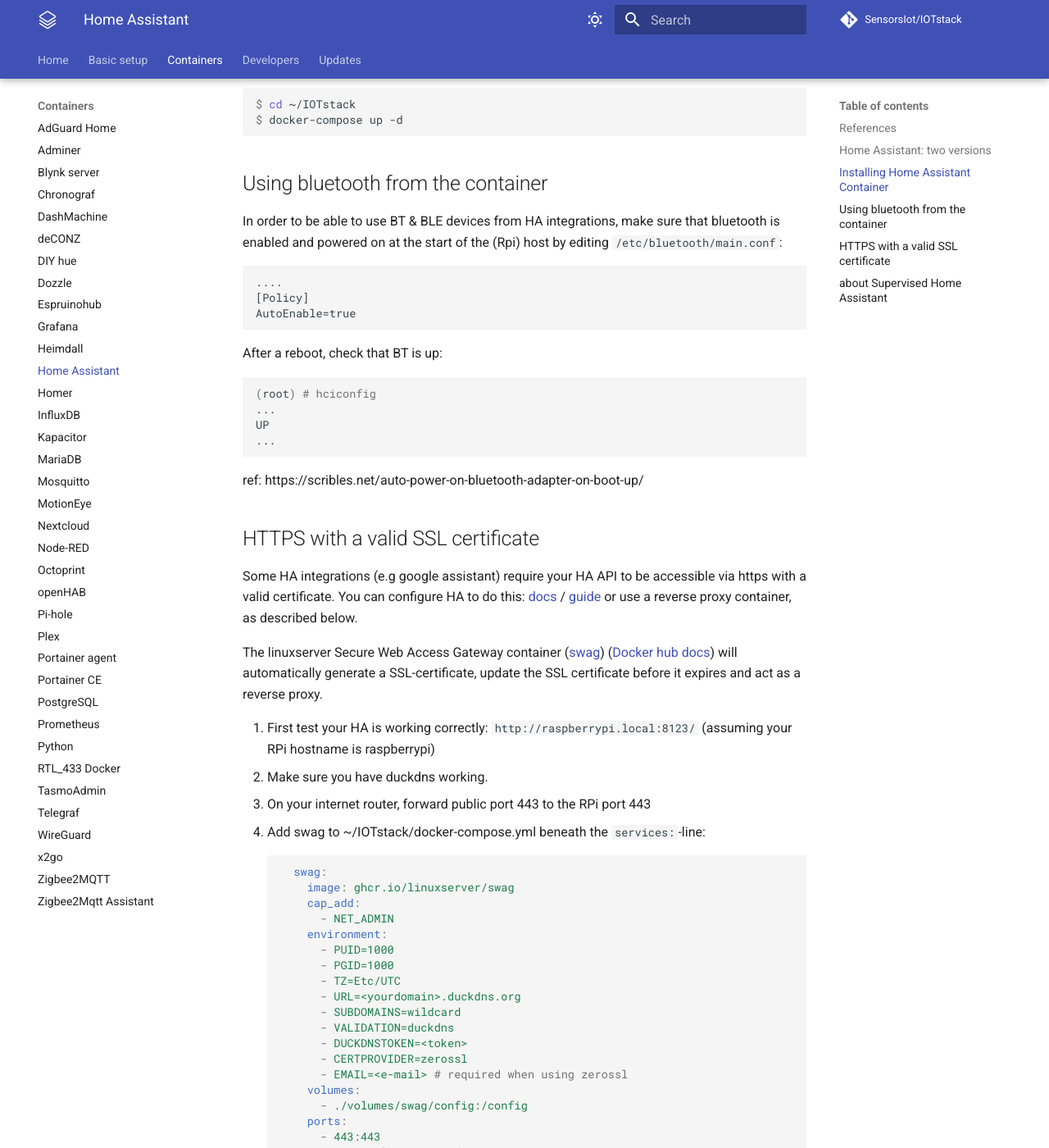
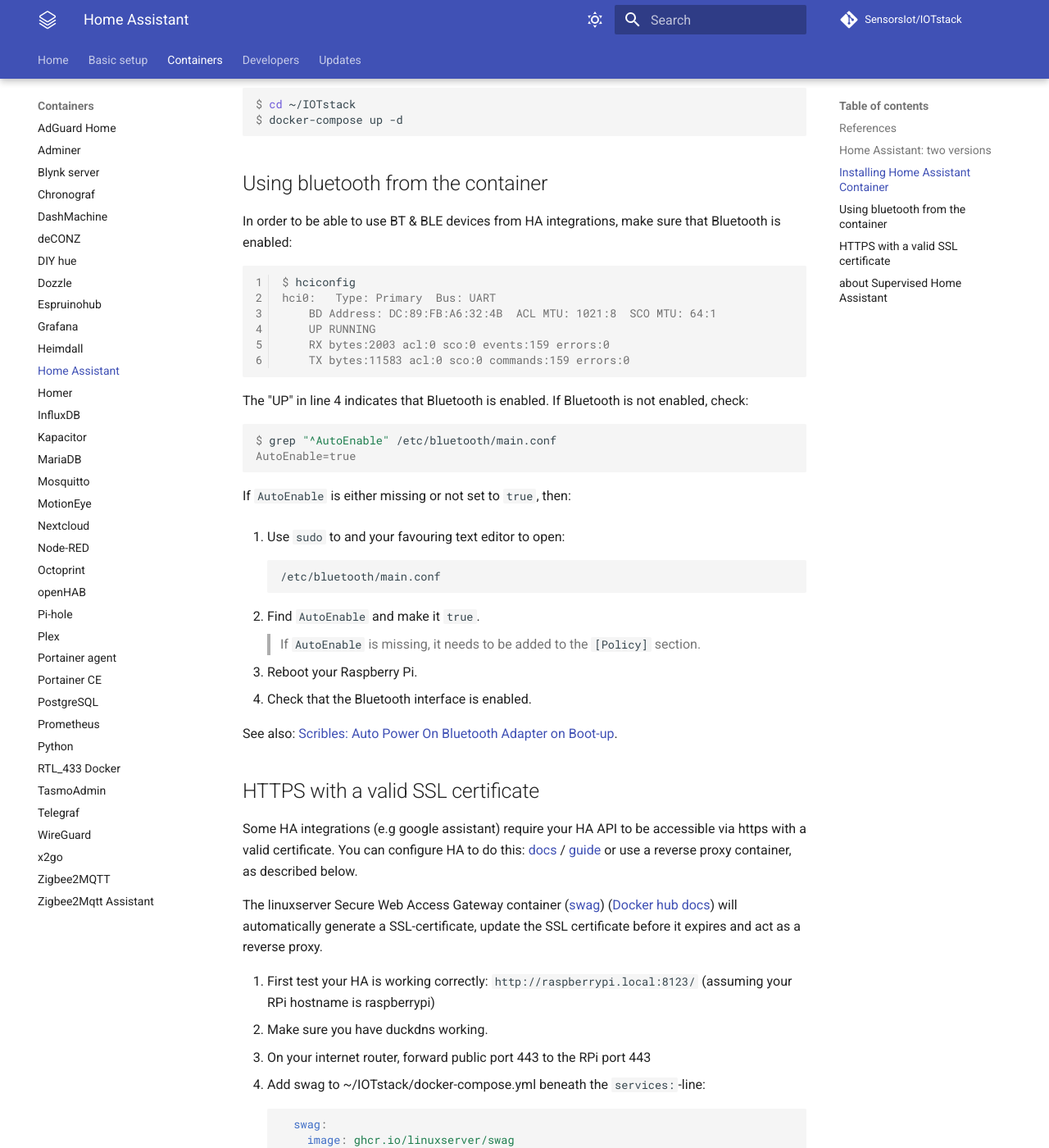
Before and after one commit to gcgarner/IOTstack, an MkDocs documentation site: the page built from docs/Containers/Home-Assistant.md, in a window 1280 px wide and 1400 px high, scrolled down 1593 px. Shown: the whole window at 82% size. Built offline with MkDocs 1.6.1 and Material for MkDocs 9.7.7, drawn with Linux system fonts in a browser that asks for light colours; comment, search, counter and statistics services are not loaded.

Commit message:
rewrite bluetooth material to clarify hciconfig usage
Signed-off-by: Phill Kelley <34226495+Paraphraser@users.noreply.github.com>

````diff
--- a/docs/Containers/Home-Assistant.md
+++ b/docs/Containers/Home-Assistant.md
@@ -63,23 +63,40 @@
 
 ## <a name="usingBluetooth"></a>Using bluetooth from the container
 
-In order to be able to use BT & BLE devices from HA integrations, make sure that bluetooth is enabled and powered on at the start of the (Rpi) host by editing `/etc/bluetooth/main.conf`:
+In order to be able to use BT & BLE devices from HA integrations, make sure that Bluetooth is enabled:
 
-```conf
-....
-[Policy]
+``` { .console linenums="1" }
+$ hciconfig
+hci0:	Type: Primary  Bus: UART
+	BD Address: DC:89:FB:A6:32:4B  ACL MTU: 1021:8  SCO MTU: 64:1
+	UP RUNNING
+	RX bytes:2003 acl:0 sco:0 events:159 errors:0
+	TX bytes:11583 acl:0 sco:0 commands:159 errors:0
+```
+
+The "UP" in line 4 indicates that Bluetooth is enabled. If Bluetooth is not enabled, check:
+
+```console
+$ grep "^AutoEnable" /etc/bluetooth/main.conf
 AutoEnable=true
 ```
 
-After a reboot, check that BT is up:
+If `AutoEnable` is either missing or not set to `true`, then:
 
-```sh
-(root) # hciconfig
-...
-UP
-...
-```
-ref: https://scribles.net/auto-power-on-bluetooth-adapter-on-boot-up/
+1. Use `sudo` to and your favouring text editor to open:
+
+	```
+	/etc/bluetooth/main.conf
+	```
+
+2. Find `AutoEnable` and make it `true`.
+
+	> If `AutoEnable` is missing, it needs to be added to the `[Policy]` section.
+
+3. Reboot your Raspberry Pi.
+4. Check that the Bluetooth interface is enabled.
+
+See also: [Scribles: Auto Power On Bluetooth Adapter on Boot-up](https://scribles.net/auto-power-on-bluetooth-adapter-on-boot-up/).
 
 ## <a name="httpsWithSSLcert"></a>HTTPS with a valid SSL certificate
 
````
